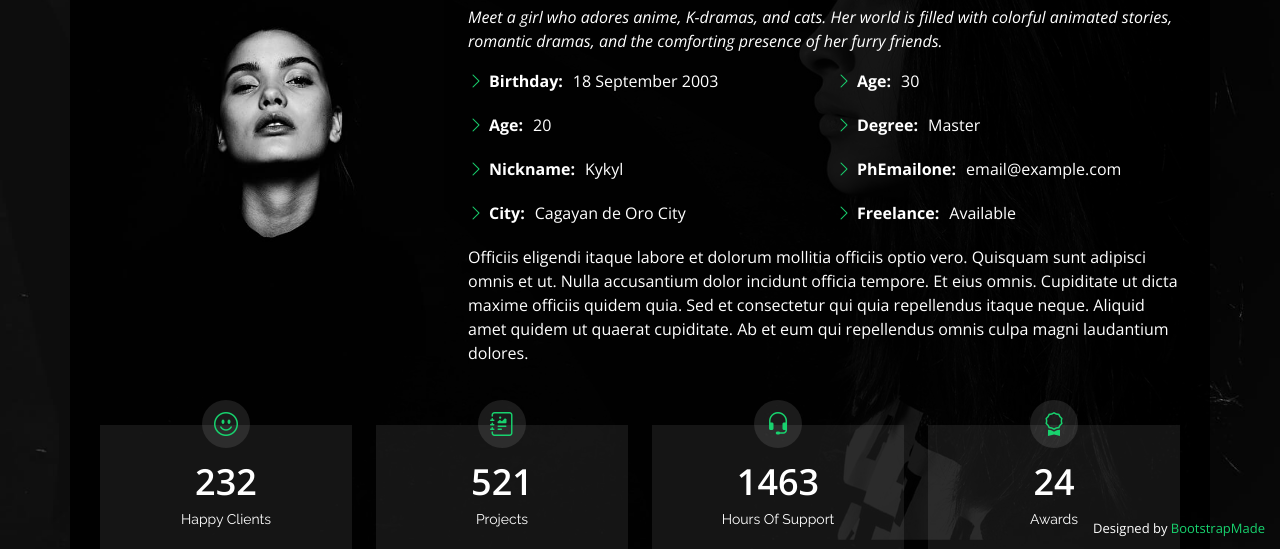
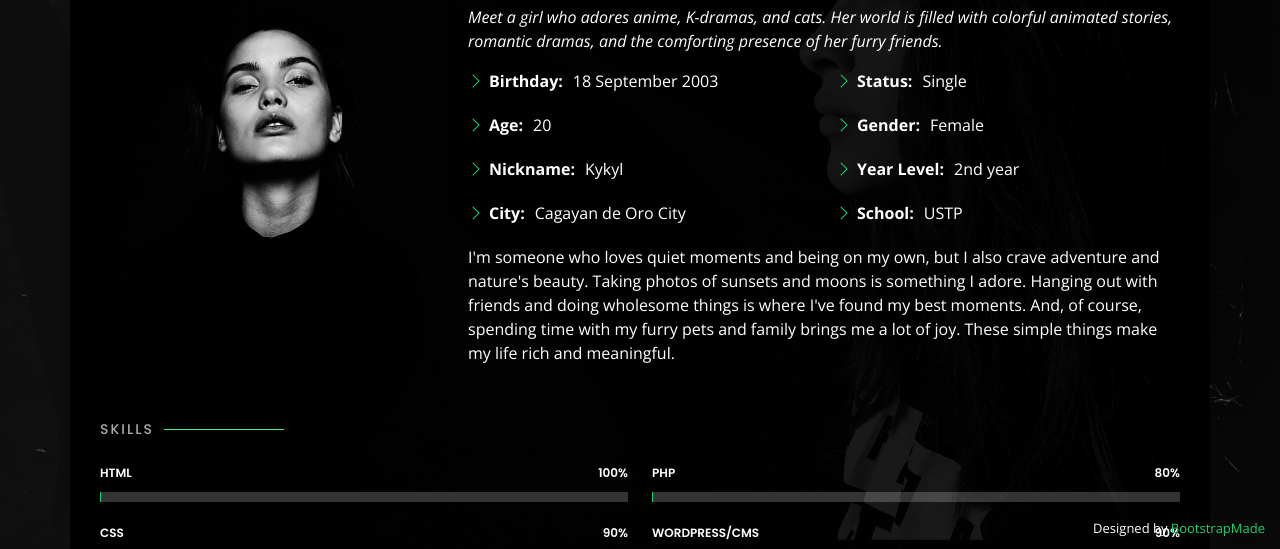
Before and after one commit to nuggeez/portfolio, a plain HTML site: page index.html in a window 1280 px wide. Both pictures are taken after a click on the link "About Me". Shown: the part 247-796 px from the top of the page. Drawn offline with nearby package versions, Linux system fonts and the light colour scheme.

Commit message:
Update index.html

```diff
--- a/index.html
+++ b/index.html
@@ -100,62 +100,22 @@
             </div>
             <div class="col-lg-6">
               <ul>
-                <li><i class="bi bi-chevron-right"></i> <strong>Age:</strong> <span>30</span></li>
-                <li><i class="bi bi-chevron-right"></i> <strong>Degree:</strong> <span>Master</span></li>
-                <li><i class="bi bi-chevron-right"></i> <strong>PhEmailone:</strong> <span>email@example.com</span></li>
-                <li><i class="bi bi-chevron-right"></i> <strong>Freelance:</strong> <span>Available</span></li>
+                <li><i class="bi bi-chevron-right"></i> <strong>Status:</strong> <span>Single</span></li>
+                <li><i class="bi bi-chevron-right"></i> <strong>Gender:</strong> <span>Female</span></li>
+                <li><i class="bi bi-chevron-right"></i> <strong>Year Level:</strong> <span>2nd year</span></li>
+                <li><i class="bi bi-chevron-right"></i> <strong>School:</strong> <span>USTP</span></li>
               </ul>
             </div>
           </div>
           <p>
-            Officiis eligendi itaque labore et dolorum mollitia officiis optio vero. Quisquam sunt adipisci omnis et ut. Nulla accusantium dolor incidunt officia tempore. Et eius omnis.
-            Cupiditate ut dicta maxime officiis quidem quia. Sed et consectetur qui quia repellendus itaque neque. Aliquid amet quidem ut quaerat cupiditate. Ab et eum qui repellendus omnis culpa magni laudantium dolores.
+            I'm someone who loves quiet moments and being on my own, but I also crave adventure and nature's beauty. Taking photos of sunsets and moons is something I adore.
+            Hanging out with friends and doing wholesome things is where I've found my best moments. And, of course, spending time with my furry pets and family brings me a lot of joy.
+            These simple things make my life rich and meaningful.
           </p>
         </div>
       </div>
 
     </div><!-- End About Me -->
-
-    <!-- ======= Counts ======= -->
-    <div class="counts container">
-
-      <div class="row">
-
-        <div class="col-lg-3 col-md-6">
-          <div class="count-box">
-            <i class="bi bi-emoji-smile"></i>
-            <span data-purecounter-start="0" data-purecounter-end="232" data-purecounter-duration="1" class="purecounter"></span>
-            <p>Happy Clients</p>
-          </div>
-        </div>
-
-        <div class="col-lg-3 col-md-6 mt-5 mt-md-0">
-          <div class="count-box">
-            <i class="bi bi-journal-richtext"></i>
-            <span data-purecounter-start="0" data-purecounter-end="521" data-purecounter-duration="1" class="purecounter"></span>
-            <p>Projects</p>
-          </div>
-        </div>
-
-        <div class="col-lg-3 col-md-6 mt-5 mt-lg-0">
-          <div class="count-box">
-            <i class="bi bi-headset"></i>
-            <span data-purecounter-start="0" data-purecounter-end="1463" data-purecounter-duration="1" class="purecounter"></span>
-            <p>Hours Of Support</p>
-          </div>
-        </div>
-
-        <div class="col-lg-3 col-md-6 mt-5 mt-lg-0">
-          <div class="count-box">
-            <i class="bi bi-award"></i>
-            <span data-purecounter-start="0" data-purecounter-end="24" data-purecounter-duration="1" class="purecounter"></span>
-            <p>Awards</p>
-          </div>
-        </div>
-
-      </div>
-
-    </div><!-- End Counts -->
 
     <!-- ======= Skills  ======= -->
     <div class="skills container">
```
